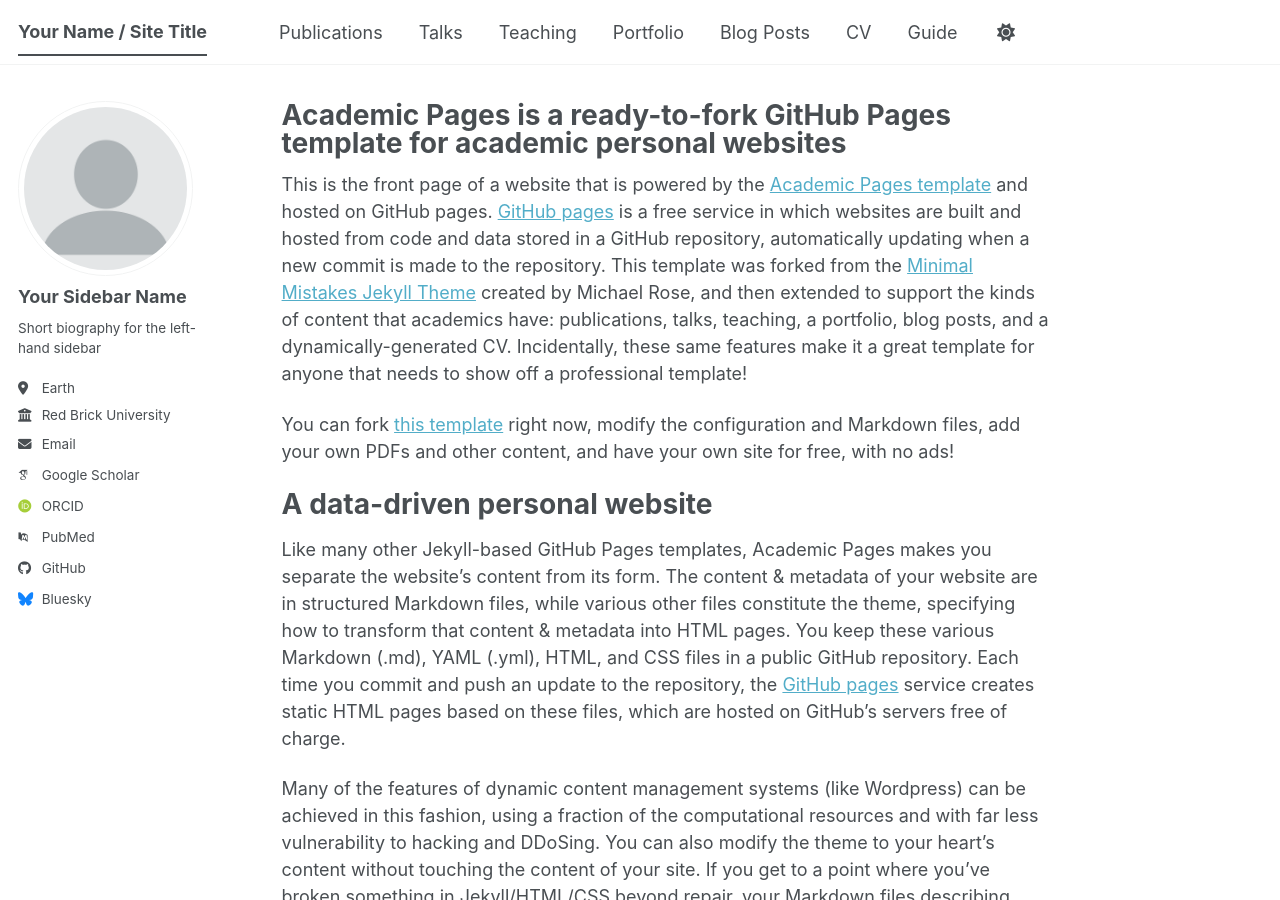
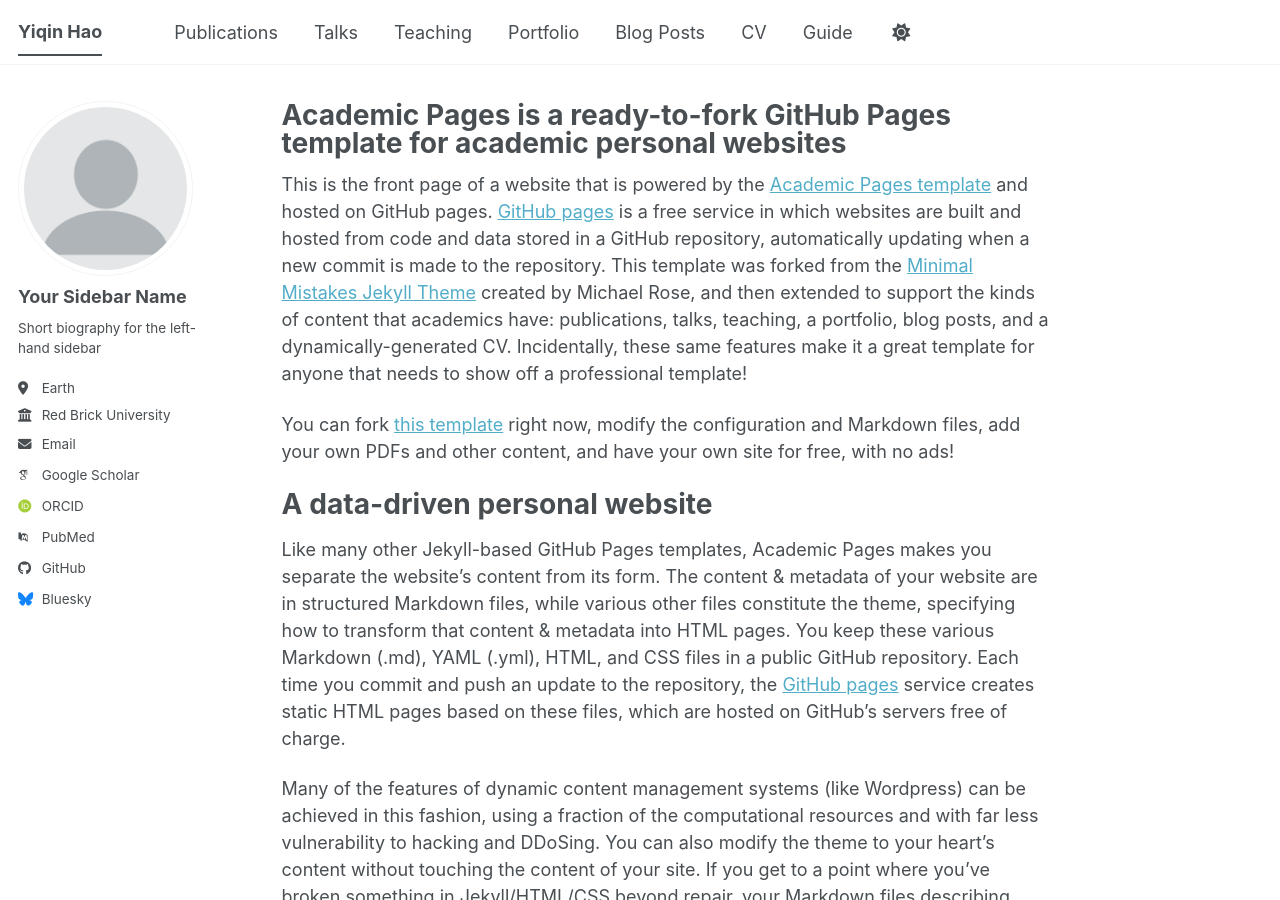
Before and after one commit to hyq718/hyq718.github.io, a Jekyll site: the page built from _pages/about.md, in a window 1280 px wide and 900 px high. Built offline with Jekyll 4.4.1, drawn with Linux system fonts in a browser that asks for light colours; some web fonts are replaced; a script bundle is joined from its source files by our own code; library files that are not in the unit come from our copies.

Commit message:
Update site title and description in config

```diff
--- a/_config.yml
+++ b/_config.yml
@@ -9,11 +9,11 @@
 # Basic Site Settings
 locale                   : "en-US"
 site_theme               : "default" # The available themes options are "default", "air", "sunrise", "mint", "dirt" and "contrast"
-title                    : "Your Name / Site Title"
+title                    : "Yiqin Hao"
 title_separator          : "-"
 name                     : &name "Your Name"
-description              : &description "Your Name's academic portfolio"   # Update this with a general description of your site, this is the default if not overridden by a page
-url                      : https://academicpages.github.io # The base hostname & protocol for your site e.g. "https://[your GitHub username].github.io",
+description              : &description "Undergraduate @ SJTU | Pretraining, Latent Thought, Adaptive Computation"   # Update this with a general description of your site, this is the default if not overridden by a page
+url                      : "https://haoyiqin718.github.io" # The base hostname & protocol for your site e.g. "https://[your GitHub username].github.io",
                                                            # or if you already have some other page hosted on Github then use "https://[your GitHub username].github.io/[Your Repo Name]"
 baseurl                  : "" # the subpath of your site, e.g. "/blog"
 repository               : "academicpages/academicpages.github.io"
```
